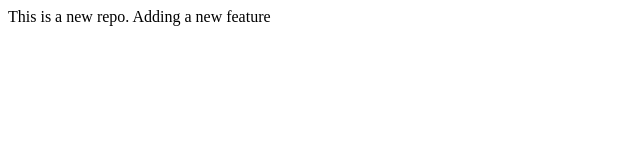
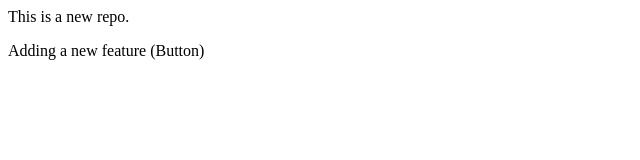
Before and after one commit to reetojagupta2410/Repo_2, a plain HTML site: page index.html in a window 1280 px wide. Shown: the whole page, without its empty margins (0-640 px from the left). Drawn offline with Linux system fonts and the light colour scheme.

Commit message:
Add new feature

```diff
--- a/index.html
+++ b/index.html
@@ -1,4 +1,2 @@
-<p>
-    This is a new repo.
-    Adding a new feature
-</p>
+<p>This is a new repo.</p>
+<p>Adding a new feature (Button)</p>
```
